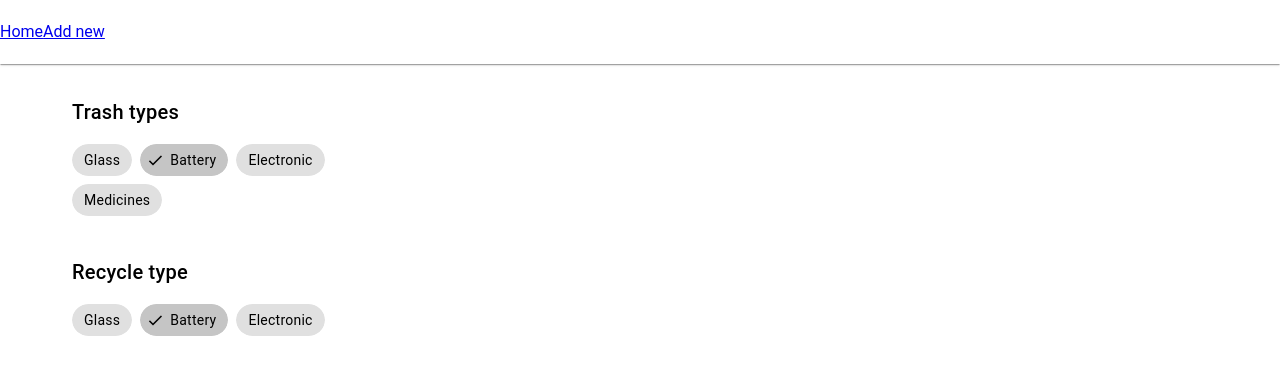
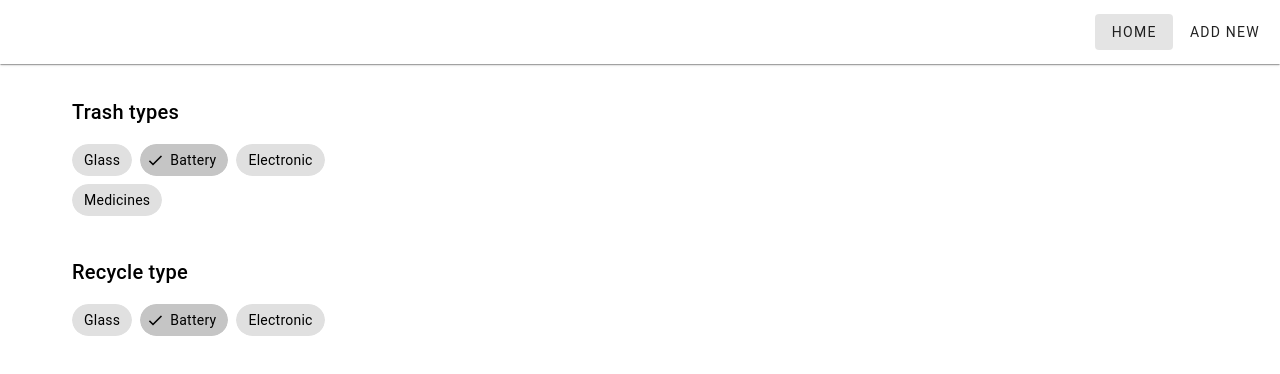
Before and after one commit to dgtvc/hackyeah2022-krk, a Vue app in the folder trashFrontend/: page / in a window 1280 px wide. Shown: the top 374 px of the page. Built offline with nearby package versions, Linux system fonts and the light colour scheme.

Commit message:
feat: Add AppNavigation component

```diff
--- a/trashFrontend/src/App.vue
+++ b/trashFrontend/src/App.vue
@@ -1,12 +1,14 @@
 <script setup lang="ts">
-import { RouterLink, RouterView } from "vue-router";
+import { RouterView } from "vue-router";
+
+import AppNavigation from "./components/app/AppNavigation.vue";
 </script>
 
 <template>
   <v-layout>
     <v-app-bar :elevation="1">
-      <RouterLink :to="{ name: 'home' }">Home</RouterLink>
-      <RouterLink :to="{ name: 'add-new-location' }">Add new</RouterLink>
+      <v-spacer />
+      <AppNavigation />
     </v-app-bar>
     <v-main>
       <RouterView />
--- /dev/null
+++ b/trashFrontend/src/components/app/AppNavigation.vue
@@ -0,0 +1,5 @@
+<script setup lang="ts"></script>
+<template>
+  <v-btn :to="{ name: 'home' }">Home</v-btn>
+  <v-btn :to="{ name: 'add-new-location' }">Add new</v-btn>
+</template>
--- a/trashFrontend/src/main.ts
+++ b/trashFrontend/src/main.ts
@@ -23,6 +23,11 @@ const vuetify = createVuetify({
       mdi,
     },
   },
+  defaults: {
+    global: {
+      ripple: false,
+    },
+  },
 });
 
 const app = createApp(App);
```
